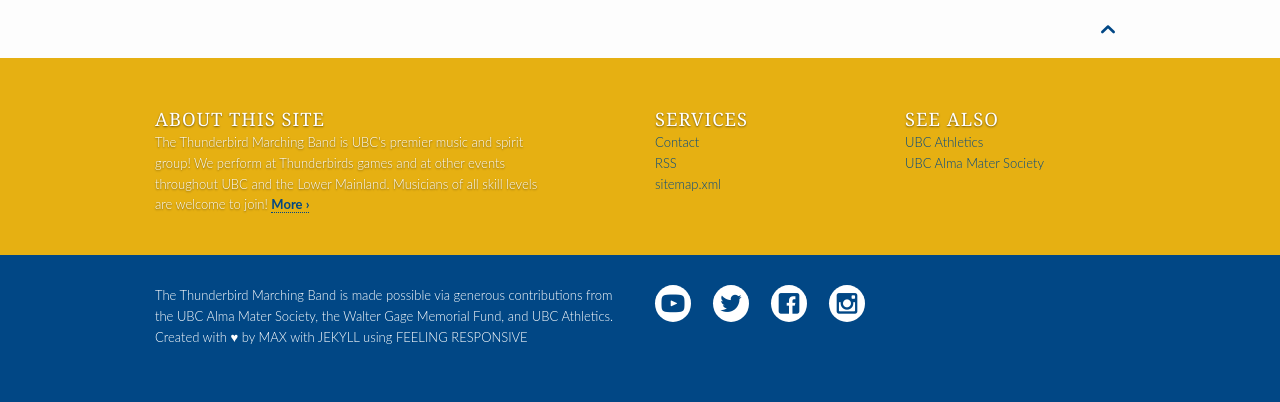
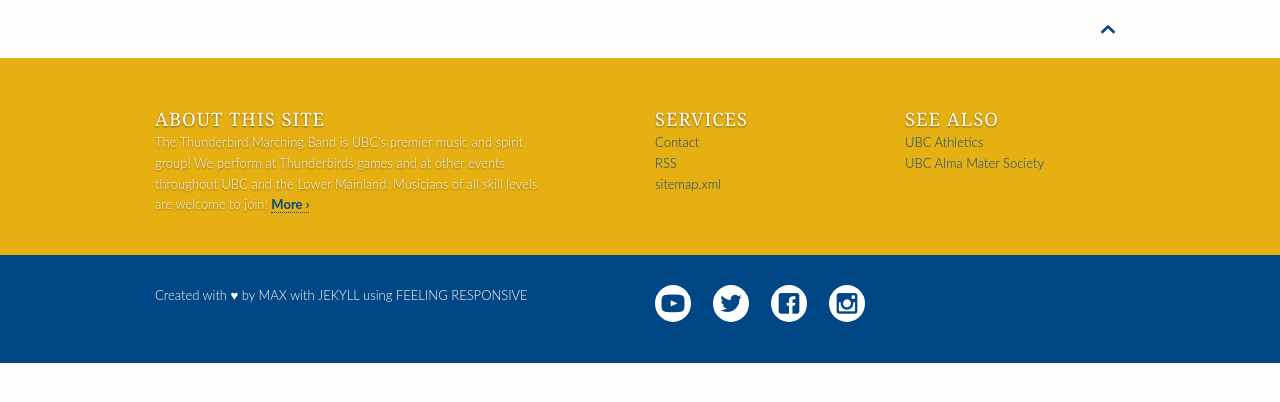
Before and after one commit to mbogard0/mbogard0.github.io, a Jekyll site: the page built from pages/join.md, in a window 1280 px wide and 900 px high, scrolled down 1627 px, cut to the strip 495-897 px from the top of the window. Built offline with Jekyll 4.4.1, drawn with Linux system fonts in a browser that asks for light colours; after the commit the page ends 2485 px from its top, so only the background shows below that.

Commit message:
Update footer.html

```diff
--- a/_includes/footer.html
+++ b/_includes/footer.html
@@ -69,7 +69,6 @@
         <nav class="row">
           <section id="subfooter-left" class="b30 small-12 medium-6 columns">
             <ul class="inline-list">
-              <li>The Thunderbird Marching Band is made possible via generous contributions from the UBC Alma Mater Society, the Walter Gage Memorial Fund, and UBC Athletics.</li>
               <li>Created with &hearts; by <a style="display:inline;" href="mailto:treasurer@thunderbirdband.ca?Subject=Website" target="_top">Max</a> with <a style="display:inline;" href="http://jekyllrb.com/" target="_blank">Jekyll</a> using <a style="display:inline;" href="http://phlow.github.io/feeling-responsive/">Feeling Responsive</a> </li>
             </ul>
           </section>
```
